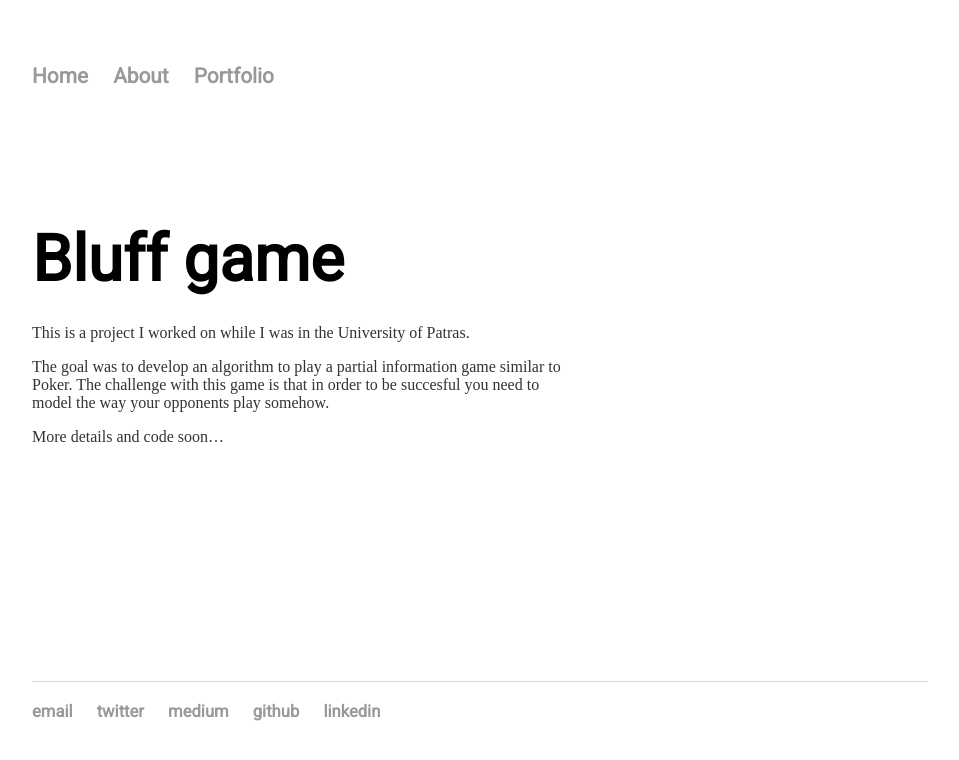
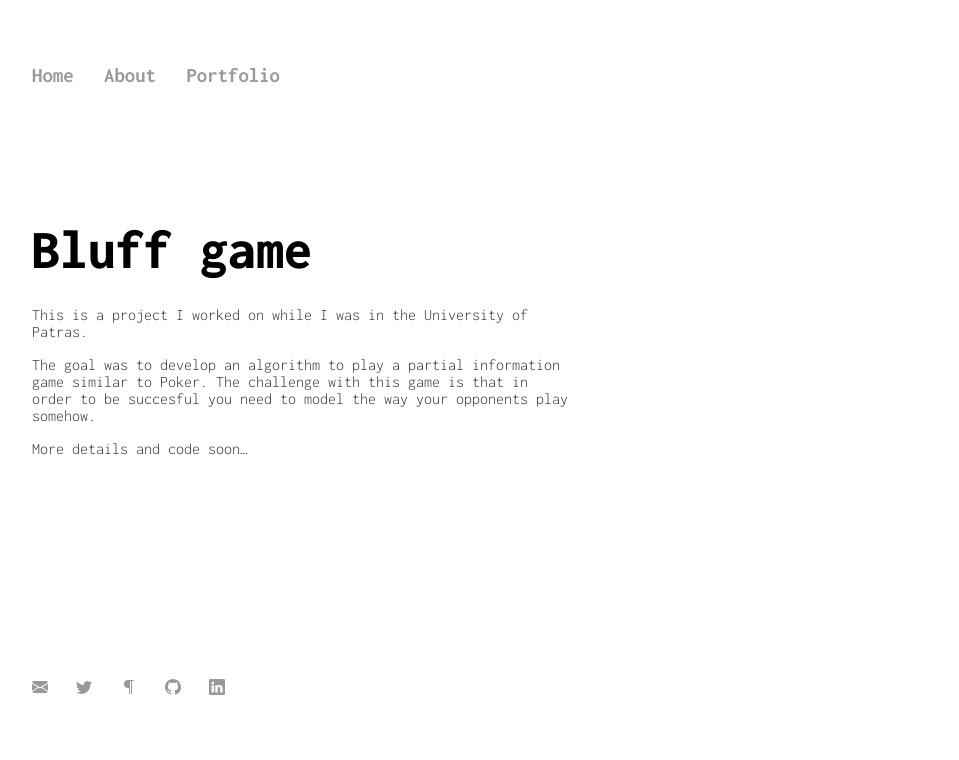
Before and after one commit to nsorros/nsorros.github.io, a Jekyll site: the page built from _posts/2012-07-10-bluff-game.md, in a window 1280 px wide. Shown: the top 760 px of the page, without its empty margins (160-1119 px from the left). Built offline with Jekyll 4.4.1, drawn with Linux system fonts in a browser that asks for light colours.

Commit message:
Add more changes

```diff
--- a/_layouts/default.html
+++ b/_layouts/default.html
@@ -2,7 +2,7 @@
 	<html>
 		<head>
 			<title>{{ page.title }}</title>
-			<link rel="stylesheet" href="https://fonts.googleapis.com/css?family=Roboto">
+			<link rel="stylesheet" href="https://fonts.googleapis.com/css2?family=Inconsolata:wght@200;300;400;700;800;900">
 			<!-- link to main stylesheet -->
 			<link rel="stylesheet" type="text/css" href="/css/main.css">
 		</head>
@@ -21,11 +21,21 @@
 			</div><!-- /.container -->
 			<footer>
 			<ul>
-	        		<li><a href="mailto:nsorros@gmail.com">email</a></li>
-	        		<li><a href="https://twitter.com/nsorros">twitter</a></li>
-	        		<li><a href="https://medium.com/@nsorros">medium</a></li>
-        			<li><a href="https://github.com/nsorros">github</a></li>
-        			<li><a href="https://www.linkedin.com/in/nsorros">linkedin</a></li>
+	        		<li><a href="mailto:nsorros@gmail.com"><svg xmlns="http://www.w3.org/2000/svg" width="16" height="16" fill="currentColor" class="bi bi-envelope-fill" viewBox="0 0 16 16">
+  <path d="M.05 3.555A2 2 0 0 1 2 2h12a2 2 0 0 1 1.95 1.555L8 8.414.05 3.555zM0 4.697v7.104l5.803-3.558L0 4.697zM6.761 8.83l-6.57 4.027A2 2 0 0 0 2 14h12a2 2 0 0 0 1.808-1.144l-6.57-4.027L8 9.586l-1.239-.757zm3.436-.586L16 11.801V4.697l-5.803 3.546z"/>
+</svg></a></li>
+	        		<li><a href="https://twitter.com/nsorros"><svg xmlns="http://www.w3.org/2000/svg" width="16" height="16" fill="currentColor" class="bi bi-twitter" viewBox="0 0 16 16">
+  <path d="M5.026 15c6.038 0 9.341-5.003 9.341-9.334 0-.14 0-.282-.006-.422A6.685 6.685 0 0 0 16 3.542a6.658 6.658 0 0 1-1.889.518 3.301 3.301 0 0 0 1.447-1.817 6.533 6.533 0 0 1-2.087.793A3.286 3.286 0 0 0 7.875 6.03a9.325 9.325 0 0 1-6.767-3.429 3.289 3.289 0 0 0 1.018 4.382A3.323 3.323 0 0 1 .64 6.575v.045a3.288 3.288 0 0 0 2.632 3.218 3.203 3.203 0 0 1-.865.115 3.23 3.23 0 0 1-.614-.057 3.283 3.283 0 0 0 3.067 2.277A6.588 6.588 0 0 1 .78 13.58a6.32 6.32 0 0 1-.78-.045A9.344 9.344 0 0 0 5.026 15z"/>
+</svg></a></li>
+	        		<li><a href="https://medium.com/@nsorros"><svg xmlns="http://www.w3.org/2000/svg" width="16" height="16" fill="currentColor" class="bi bi-paragraph" viewBox="0 0 16 16">
+  <path d="M10.5 15a.5.5 0 0 1-.5-.5V2H9v12.5a.5.5 0 0 1-1 0V9H7a4 4 0 1 1 0-8h5.5a.5.5 0 0 1 0 1H11v12.5a.5.5 0 0 1-.5.5z"/>
+</svg></a></li>
+        			<li><a href="https://github.com/nsorros"><svg xmlns="http://www.w3.org/2000/svg" width="16" height="16" fill="currentColor" class="bi bi-github" viewBox="0 0 16 16">
+  <path d="M8 0C3.58 0 0 3.58 0 8c0 3.54 2.29 6.53 5.47 7.59.4.07.55-.17.55-.38 0-.19-.01-.82-.01-1.49-2.01.37-2.53-.49-2.69-.94-.09-.23-.48-.94-.82-1.13-.28-.15-.68-.52-.01-.53.63-.01 1.08.58 1.23.82.72 1.21 1.87.87 2.33.66.07-.52.28-.87.51-1.07-1.78-.2-3.64-.89-3.64-3.95 0-.87.31-1.59.82-2.15-.08-.2-.36-1.02.08-2.12 0 0 .67-.21 2.2.82.64-.18 1.32-.27 2-.27.68 0 1.36.09 2 .27 1.53-1.04 2.2-.82 2.2-.82.44 1.1.16 1.92.08 2.12.51.56.82 1.27.82 2.15 0 3.07-1.87 3.75-3.65 3.95.29.25.54.73.54 1.48 0 1.07-.01 1.93-.01 2.2 0 .21.15.46.55.38A8.012 8.012 0 0 0 16 8c0-4.42-3.58-8-8-8z"/>
+</svg></a></li>
+        			<li><a href="https://www.linkedin.com/in/nsorros"><svg xmlns="http://www.w3.org/2000/svg" width="16" height="16" fill="currentColor" class="bi bi-linkedin" viewBox="0 0 16 16">
+  <path d="M0 1.146C0 .513.526 0 1.175 0h13.65C15.474 0 16 .513 16 1.146v13.708c0 .633-.526 1.146-1.175 1.146H1.175C.526 16 0 15.487 0 14.854V1.146zm4.943 12.248V6.169H2.542v7.225h2.401zm-1.2-8.212c.837 0 1.358-.554 1.358-1.248-.015-.709-.52-1.248-1.342-1.248-.822 0-1.359.54-1.359 1.248 0 .694.521 1.248 1.327 1.248h.016zm4.908 8.212V9.359c0-.216.016-.432.08-.586.173-.431.568-.878 1.232-.878.869 0 1.216.662 1.216 1.634v3.865h2.401V9.25c0-2.22-1.184-3.252-2.764-3.252-1.274 0-1.845.7-2.165 1.193v.025h-.016a5.54 5.54 0 0 1 .016-.025V6.169h-2.4c.03.678 0 7.225 0 7.225h2.4z"/>
+</svg></a></li>
 			</ul>
 			</footer>
 		</body>
--- a/css/main.css
+++ b/css/main.css
@@ -1,5 +1,7 @@
 html {
     height: 100%;
+    font-family:'Inconsolata', 'monospace';
+    font-weight: 300;
 }
 body {
     margin: 5% auto;
@@ -7,7 +9,6 @@
     height: 90%;
 }
 nav ul, footer ul {
-    font-family:'Roboto', 'Arial', 'Sans-Serif';
     padding: 0px;
     list-style: none;
     font-weight: bold;
@@ -24,13 +25,19 @@
     text-decoration: underline;
 }
 h1 {
-    font-size: 4em;
-    font-family:'Roboto', 'Arial', 'Sans-Serif';
+    font-size: 3.5em;
+    font-weight: 800;
     margin: 5% auto;
 }
 h2 {
     font-size: 2em;
-    font-family:'Roboto', 'Arial', 'Sans-Serif';
+}
+img {
+   position: fixed;
+   top: 32%;
+   right: 35%;
+   width: 15%;
+   height: auto;
 }
 p {
     font-size: 1em;
@@ -48,7 +55,7 @@
 }
 
 footer {
-    border-top: 1px solid #d5d5d5;
+#    border-top: 1px solid #d5d5d5;
     font-size: .8em;
 }
 
```
Also changed, not shown: index.html (+7 -3 lines), 1 other file.
